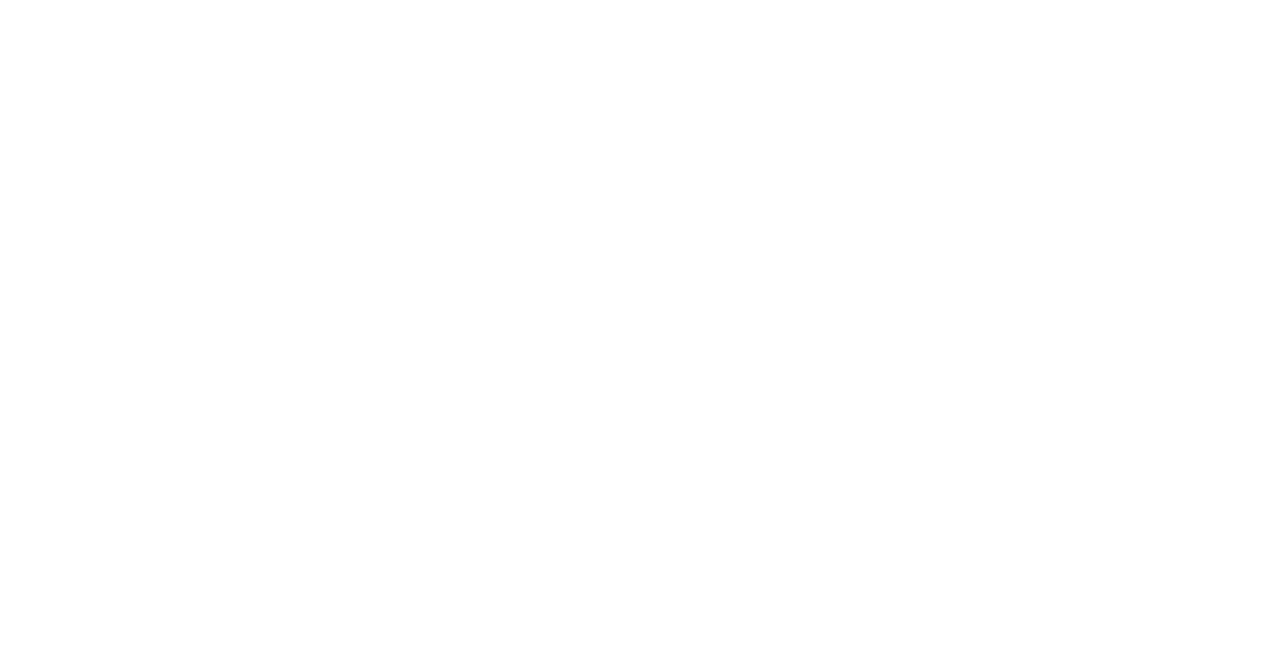
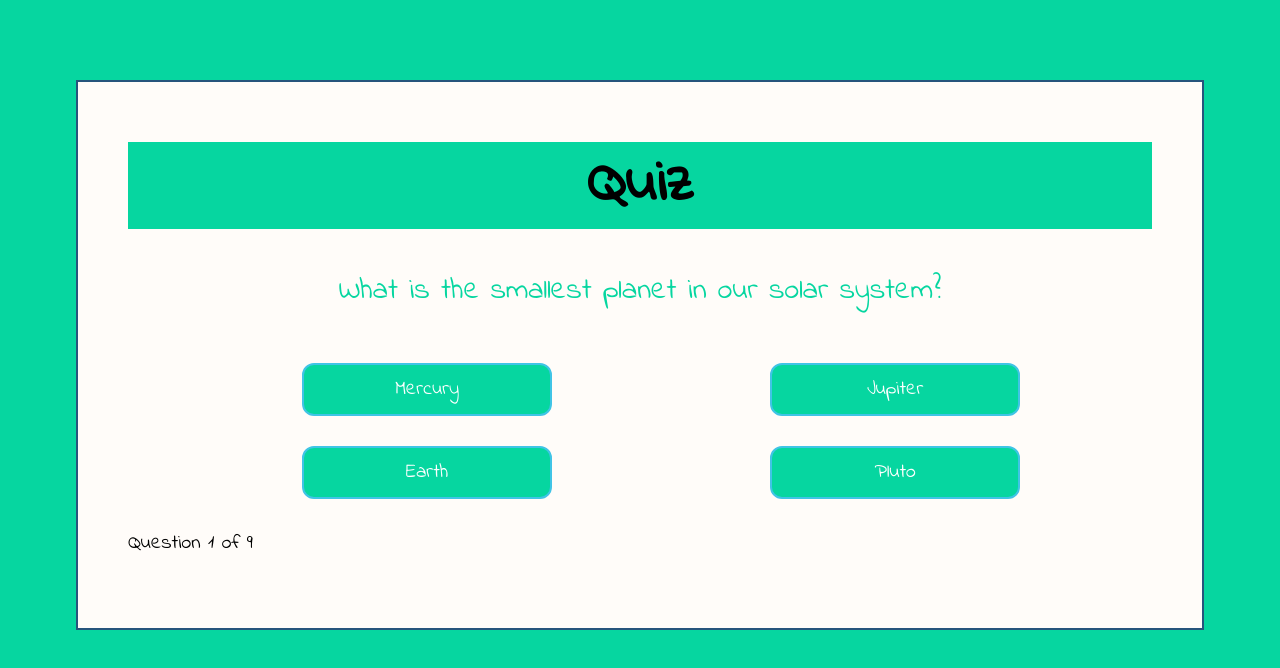
Before and after one commit to Aktonen/JS-assignment, a plain HTML site: page index.html in a window 1280 px wide. Drawn offline with Linux system fonts and the light colour scheme.

Commit message:
Not finished but I don't have more time

```diff
--- a/code.js
+++ b/code.js
@@ -0,0 +1,78 @@
+function Quiz(questions) {
+    this.questions = questions;
+    this.questionIndex = 0;
+}
+
+Quiz.prototype.getQuestionIndex = function() {
+    return this.questions[this.questionIndex];
+}
+
+Quiz.prototype.guess = function(answer) {
+    if(this.getQuestionIndex().isCorrectAnswer(answer))
+    this.questionIndex++;
+
+    // Ran out of time. Quick solution for ending the quiz
+    if(this.questionIndex == 9){
+        alert("Thanks for playing")
+        location.reload()
+    }
+}
+
+function Question(text, choices, answer) {
+    this.text = text;
+    this.choices = choices;
+    this.answer = answer;
+}
+
+Question.prototype.isCorrectAnswer = function(choice) {
+    return this.answer === choice;
+}
+
+function display() {
+
+    // show question
+    let element = document.getElementById("question");
+    element.innerText = quiz.getQuestionIndex().text;
+
+    // show options
+    let choices = quiz.getQuestionIndex().choices;
+    for(let i = 0; i < choices.length; i++) {
+        let element = document.getElementById("choice" + i);
+        element.innerText = choices[i];
+        guess("btn" + i, choices[i]);
+    }
+    showProgress();
+};
+
+function guess(id, guess) {
+    let button = document.getElementById(id);
+    button.onclick = function() {
+        quiz.guess(guess);
+        display();
+    }
+};
+
+function showProgress() {
+    let currentQuestionNumber = quiz.questionIndex + 1;
+    let element = document.getElementById("progress");
+    element.innerText = "Question " + currentQuestionNumber + " of " + quiz.questions.length;
+};
+
+// Questions
+let questions = [
+    new Question("What is the smallest planet in our solar system?", ["Mercury", "Jupiter ", "Earth", "Pluto"], "Mercury"),
+    new Question("Who is the president of the United States?", ["Barrack Obama", "Hillary Clinton", "Joe Biden", "Donald Trump"], "Joe Biden"),
+    new Question("Gouda is a popular cheese originating from which country?", ["Turkey", "Canada", "The Netherlands", "Switzerland"], "The Netherlands"),
+    new Question("What is the capital city of Australia?", ["Brisbane", "Melbourne", "Sydney", "Canberra"], "Canberra"),
+    new Question("What language is spoken in Brazil?", ["Brazil", "Portuguese", "English", "Spanish"], "Portuguese"),
+    new Question("What is the tallest mountain in the world?", ["Alps", "Cho Oyu", "K2", "Mount Everest"], "Mount Everest"),
+    new Question("What number is a baker’s dozen?", ["13", "12", "0", "20"], "13"),
+    new Question("What colour are most buses in London?", ["Blue", "White", "Red", "Black"], "Red"),
+    new Question("How many players are in a football team?", ["11", "12", "10", "13"], "11"),
+];
+
+// create quiz
+let quiz = new Quiz(questions);
+
+// display quiz
+display();
--- a/index.html
+++ b/index.html
@@ -10,5 +10,24 @@
 </head>
 <body>
 
+    <div class="grid">
+        <div id="quiz">
+            <h1>Quiz</h1>
+
+            <p id="question"></p>
+
+            <div class="buttons">
+                <button id="btn0"><span id="choice0"></span></button>
+                <button id="btn1"><span id="choice1"></span></button>
+                <button id="btn2"><span id="choice2"></span></button>
+                <button id="btn3"><span id="choice3"></span></button>
+            </div>
+
+            <footer>
+                <p id="progress">Question x of y</p>
+            </footer>
+        </div>
+    </div>
+
 </body>
 </html>
--- a/style.css
+++ b/style.css
@@ -0,0 +1,72 @@
+@import url('https://fonts.googleapis.com/css2?family=Indie+Flower&display=swap');
+
+body {
+    background-color: #06d6a0ff;
+    padding: 0;
+    margin: 0;
+}
+
+.grid {
+    width: 80%;
+    height: 100%;
+    margin: 80px auto;
+    background-color: #fffcf9ff;
+    padding: 20px 50px 50px 50px;
+    border: 2px solid #26547cff;
+}
+
+.grid h1 {
+    font-family: "Indie Flower";
+    background-color: #06d6a0ff;
+    font-size: 60px;
+    text-align: center;
+}
+
+#score {
+    color:#06d6a0ff;
+    text-align: center;
+    font-size: 30px;
+}
+
+#ans {
+    color: #ffd166ff;
+    text-align: left;
+    font-size: 20px;
+    font-family: "Indie Flower";
+}
+
+.grid #question {
+    font-family: "Indie Flower";
+    font-size: 30px;
+    color: #06d6a0ff;
+    text-align: center;
+}
+
+.buttons {
+    margin-top: 30px;
+}
+
+#btn0, #btn1, #btn2, #btn3 {
+    background-color: #06d6a0ff;
+    width: 250px;
+    font-size: 20px;
+    font-family: "Indie Flower";
+    color: #fff;
+    border: 2px solid #40c4e6;
+    border-radius: 12px;
+    margin: 20px 40px 10px 17%;
+    padding: 10px 10px;
+}
+
+#btn0:hover, #btn1:hover, #btn2:hover, #btn3:hover {
+    cursor: pointer
+}
+
+#btn0:focus, #btn1:focus, #btn2:focus, #btn3:focus {
+    outline: 0;
+}
+
+#progress {
+    font-size: 20px;
+    font-family: "Indie Flower";
+}
```
